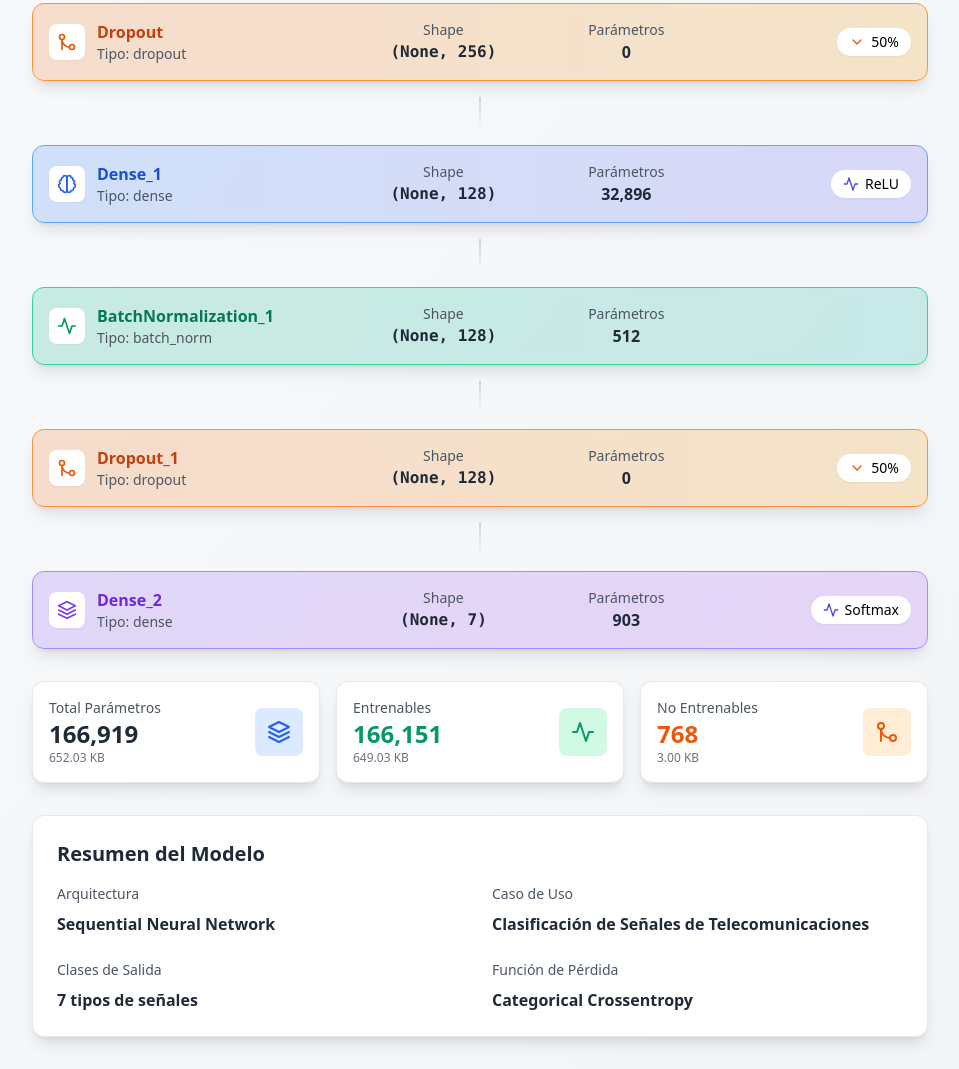
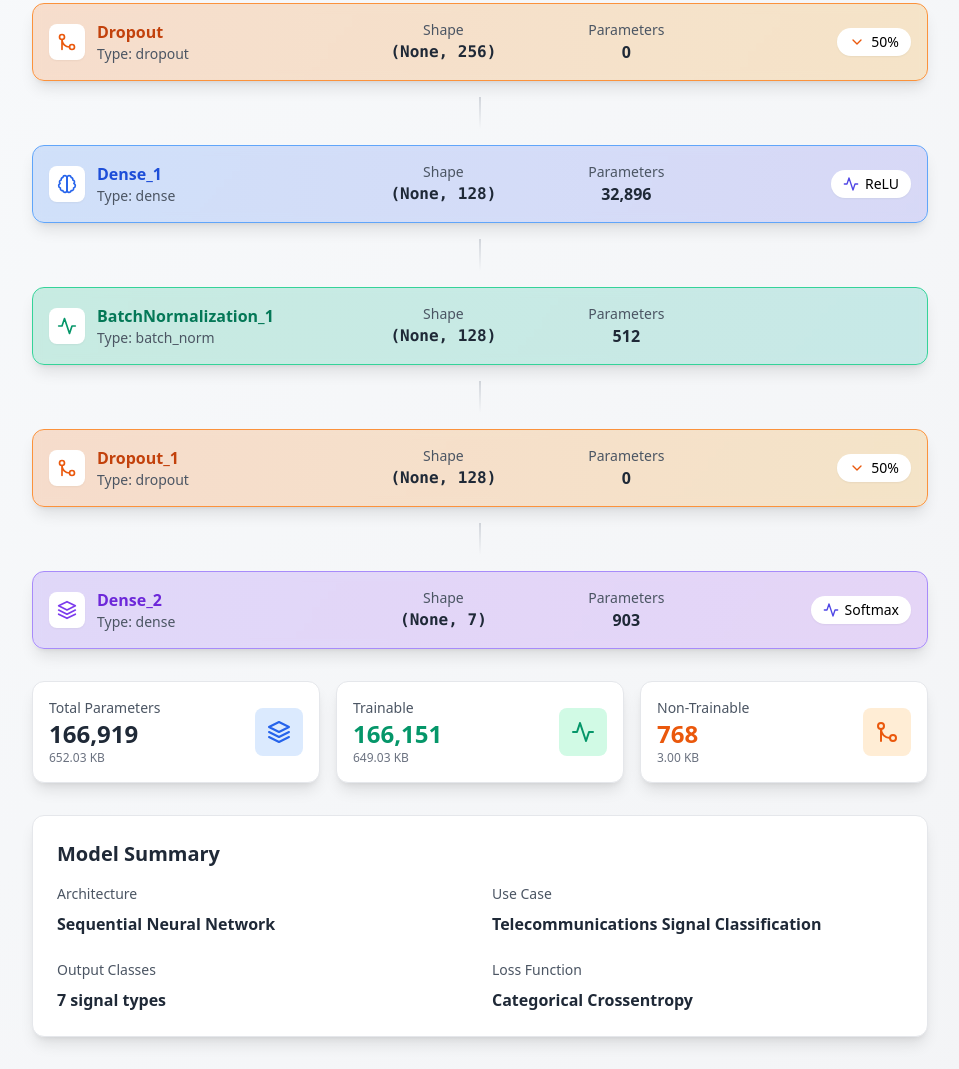
Before and after one commit to felixsuarez0727/DCIS2025, a React app in the folder Neural_model_architecture/: page / in a window 1280 px wide. Shown: the part 565-1634 px from the top of the page, without its empty margins (160-1119 px from the left). Built offline with nearby package versions, Linux system fonts and the light colour scheme.

Commit message:
upload article documentation and presentation

```diff
--- a/Neural_model_architecture/index.html
+++ b/Neural_model_architecture/index.html
@@ -1,9 +1,9 @@
 <!DOCTYPE html>
-<html lang="es">
+<html lang="en">
 <head>
     <meta charset="UTF-8">
     <meta name="viewport" content="width=device-width, initial-scale=1.0">
-    <title>Arquitectura del Modelo Neural</title>
+    <title>Neural Model Architecture</title>
     <script src="https://cdn.tailwindcss.com"></script>
 </head>
 <body>
--- a/Neural_model_architecture/model_visualization.jsx
+++ b/Neural_model_architecture/model_visualization.jsx
@@ -95,10 +95,10 @@ const ModelArchitecture = () => {
             </div>
             <div>
               <h1 className="text-3xl font-bold bg-gradient-to-r from-blue-600 to-indigo-600 bg-clip-text text-transparent">
-                Arquitectura del Modelo Neural
+                Neural Model Architecture
               </h1>
               <p className="text-gray-600 mt-1">
-                Red neuronal profunda para clasificación de señales
+                Deep neural network for signal classification
               </p>
             </div>
           </div>
@@ -110,7 +110,7 @@ const ModelArchitecture = () => {
             <Database className="w-6 h-6" />
             <div>
               <h3 className="font-semibold text-lg">Input Layer</h3>
-              <p className="text-sm text-gray-300">Vector de características (513 dimensiones)</p>
+              <p className="text-sm text-gray-300">Feature vector (513 dimensions)</p>
             </div>
           </div>
         </div>
@@ -127,7 +127,7 @@ const ModelArchitecture = () => {
                     </div>
                     <div>
                       <h3 className={`font-semibold ${layer.textColor}`}>{layer.name}</h3>
-                      <p className="text-sm text-gray-600">Tipo: {layer.type}</p>
+                      <p className="text-sm text-gray-600">Type: {layer.type}</p>
                     </div>
                   </div>
 
@@ -137,7 +137,7 @@ const ModelArchitecture = () => {
                   </div>
 
                   <div className="col-span-2 text-center">
-                    <p className="text-sm text-gray-600">Parámetros</p>
+                    <p className="text-sm text-gray-600">Parameters</p>
                     <p className="font-semibold text-gray-800">{layer.params.toLocaleString()}</p>
                   </div>
 
@@ -172,7 +172,7 @@ const ModelArchitecture = () => {
           <div className="bg-white rounded-xl p-4 shadow-lg border border-gray-200">
             <div className="flex items-center justify-between">
               <div>
-                <p className="text-sm text-gray-600">Total Parámetros</p>
+                <p className="text-sm text-gray-600">Total Parameters</p>
                 <p className="text-2xl font-bold text-gray-800">{totalParams.toLocaleString()}</p>
                 <p className="text-xs text-gray-500">652.03 KB</p>
               </div>
@@ -185,7 +185,7 @@ const ModelArchitecture = () => {
           <div className="bg-white rounded-xl p-4 shadow-lg border border-gray-200">
             <div className="flex items-center justify-between">
               <div>
-                <p className="text-sm text-gray-600">Entrenables</p>
+                <p className="text-sm text-gray-600">Trainable</p>
                 <p className="text-2xl font-bold text-emerald-600">{trainableParams.toLocaleString()}</p>
                 <p className="text-xs text-gray-500">649.03 KB</p>
               </div>
@@ -198,7 +198,7 @@ const ModelArchitecture = () => {
           <div className="bg-white rounded-xl p-4 shadow-lg border border-gray-200">
             <div className="flex items-center justify-between">
               <div>
-                <p className="text-sm text-gray-600">No Entrenables</p>
+                <p className="text-sm text-gray-600">Non-Trainable</p>
                 <p className="text-2xl font-bold text-orange-600">{nonTrainableParams.toLocaleString()}</p>
                 <p className="text-xs text-gray-500">3.00 KB</p>
               </div>
@@ -211,22 +211,22 @@ const ModelArchitecture = () => {
 
         {/* Model Summary */}
         <div className="mt-8 bg-white rounded-xl p-6 shadow-lg border border-gray-200">
-          <h2 className="text-xl font-semibold text-gray-800 mb-4">Resumen del Modelo</h2>
+          <h2 className="text-xl font-semibold text-gray-800 mb-4">Model Summary</h2>
           <div className="grid grid-cols-2 gap-6">
             <div className="space-y-2">
-              <p className="text-sm text-gray-600">Arquitectura</p>
+              <p className="text-sm text-gray-600">Architecture</p>
               <p className="font-semibold text-gray-800">Sequential Neural Network</p>
             </div>
             <div className="space-y-2">
-              <p className="text-sm text-gray-600">Caso de Uso</p>
-              <p className="font-semibold text-gray-800">Clasificación de Señales de Telecomunicaciones</p>
+              <p className="text-sm text-gray-600">Use Case</p>
+              <p className="font-semibold text-gray-800">Telecommunications Signal Classification</p>
             </div>
             <div className="space-y-2">
-              <p className="text-sm text-gray-600">Clases de Salida</p>
-              <p className="font-semibold text-gray-800">7 tipos de señales</p>
+              <p className="text-sm text-gray-600">Output Classes</p>
+              <p className="font-semibold text-gray-800">7 signal types</p>
             </div>
             <div className="space-y-2">
-              <p className="text-sm text-gray-600">Función de Pérdida</p>
+              <p className="text-sm text-gray-600">Loss Function</p>
               <p className="font-semibold text-gray-800">Categorical Crossentropy</p>
             </div>
           </div>
```
Also changed, not shown: results/plots/confusion_matrix_percentage.png (added), 2 other files.
